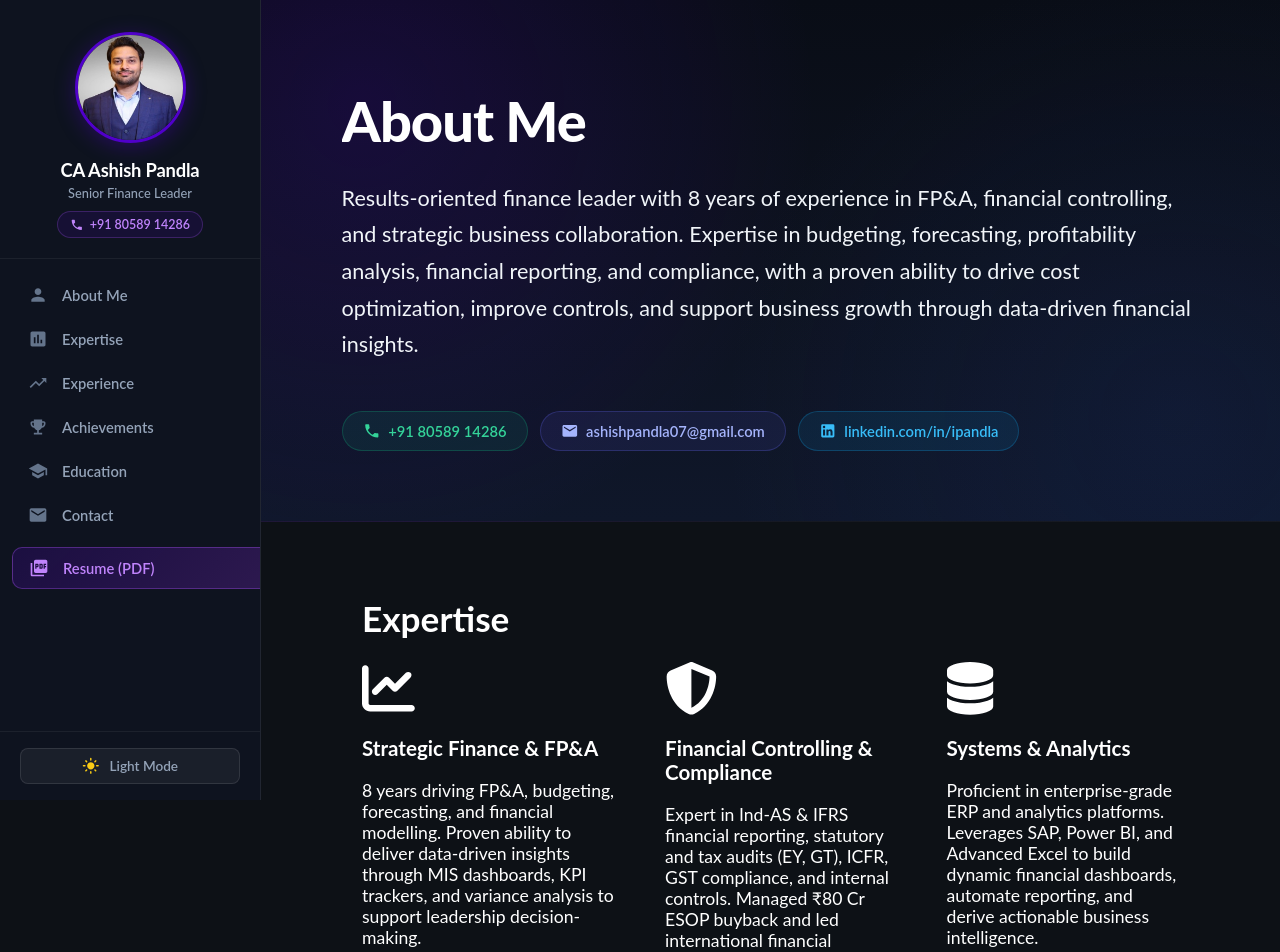
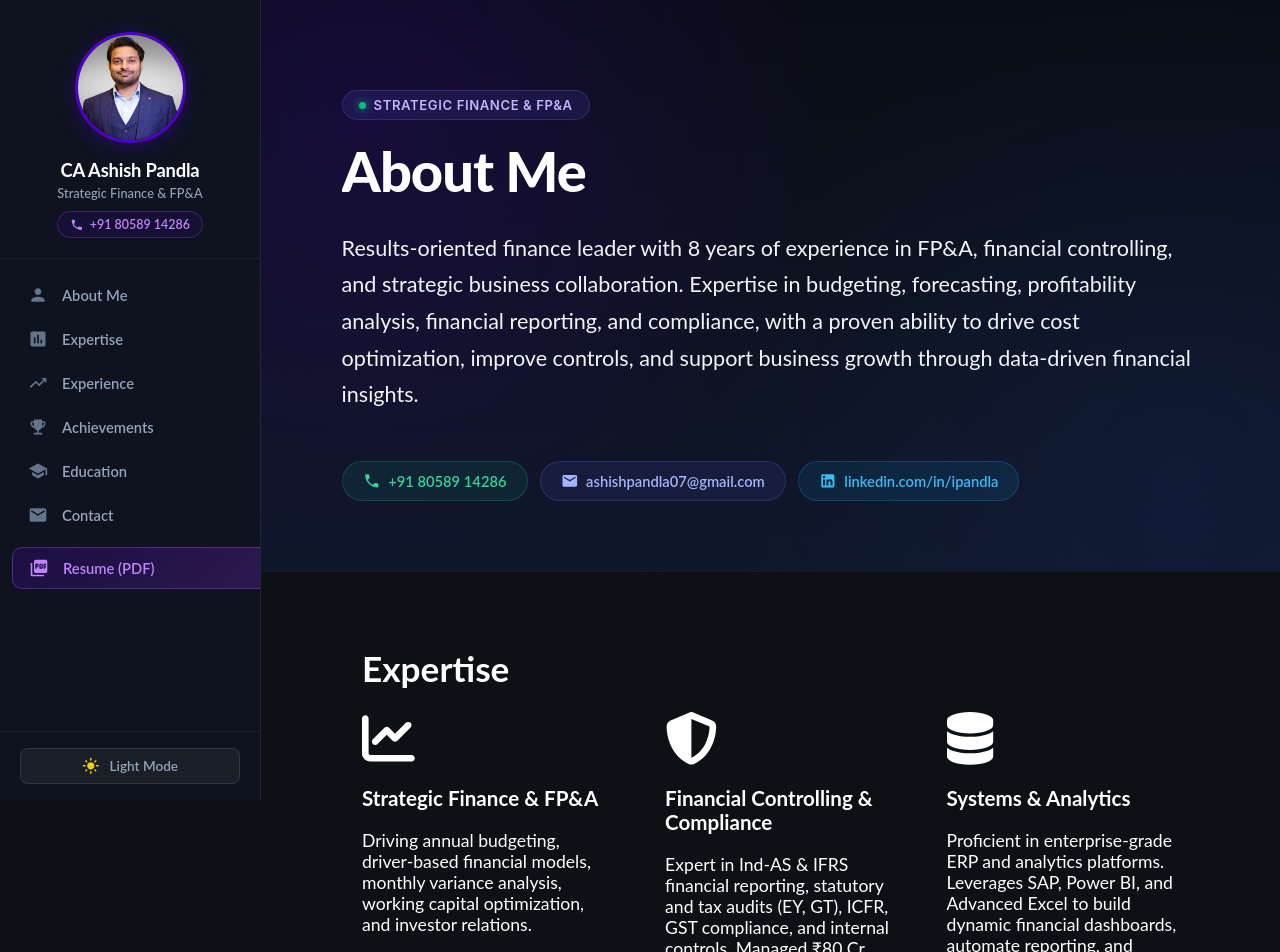
Before and after one commit to Ashishpandla07/Portfolio, a React (Create React App) app: page / in a window 1280 px wide. Shown: the top 952 px of the page. Built offline with nearby package versions, Linux system fonts and the light colour scheme.

Commit message:
Update Strategic Finance & FP&A role and description in Expertise and Sidebar

```diff
--- a/src/components/Expertise.tsx
+++ b/src/components/Expertise.tsx
@@ -55,7 +55,7 @@ function Expertise() {
                 <div className="skill">
                     <FontAwesomeIcon icon={faChartLine} size="3x"/>
                     <h3>Strategic Finance & FP&A</h3>
-                    <p> 8 years driving FP&A, budgeting, forecasting, and financial modelling. Proven ability to deliver data-driven insights through MIS dashboards, KPI trackers, and variance analysis to support leadership decision-making.</p>
+                    <p>Driving annual budgeting, driver-based financial models, monthly variance analysis, working capital optimization, and investor relations.</p>
                     <div className="flex-chips">
                         <span className="chip-title">Key skills:</span>
                         {labelsFirst.map((label, index) => (
--- a/src/components/Main.tsx
+++ b/src/components/Main.tsx
@@ -9,7 +9,10 @@ function Main() {
     <div className="container" id="about">
       <div className="about-section">
         <div className="about-content">
-
+          <div className="about-tag">
+            <span className="tag-dot"></span>
+            Strategic Finance & FP&A
+          </div>
 
           <h1 className="about-heading">About Me</h1>
 
--- a/src/components/Navigation.tsx
+++ b/src/components/Navigation.tsx
@@ -55,7 +55,7 @@ function Navigation({ parentToChild, modeChange }: NavigationProps) {
           <img src={profileImg} alt="CA Ashish Pandla" />
         </div>
         <h2 className="sidebar-name">CA Ashish Pandla</h2>
-        <p className="sidebar-role">Senior Finance Leader</p>
+        <p className="sidebar-role">Strategic Finance & FP&A</p>
         <a href="tel:+918058914286" className="sidebar-phone">
           <PhoneIcon sx={{ fontSize: '0.85rem' }} />
           <span>+91 80589 14286</span>
```
